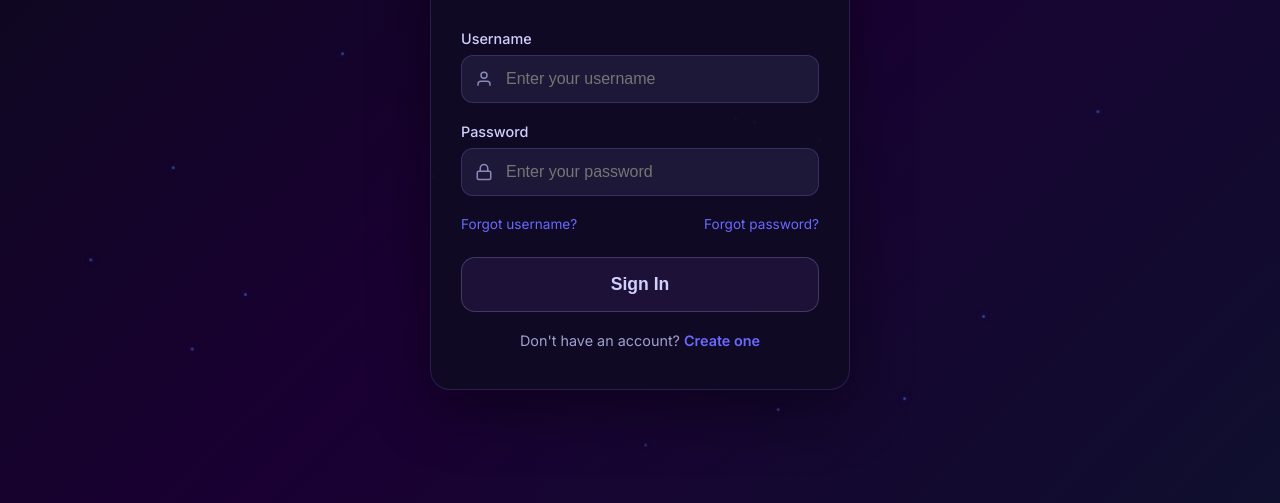
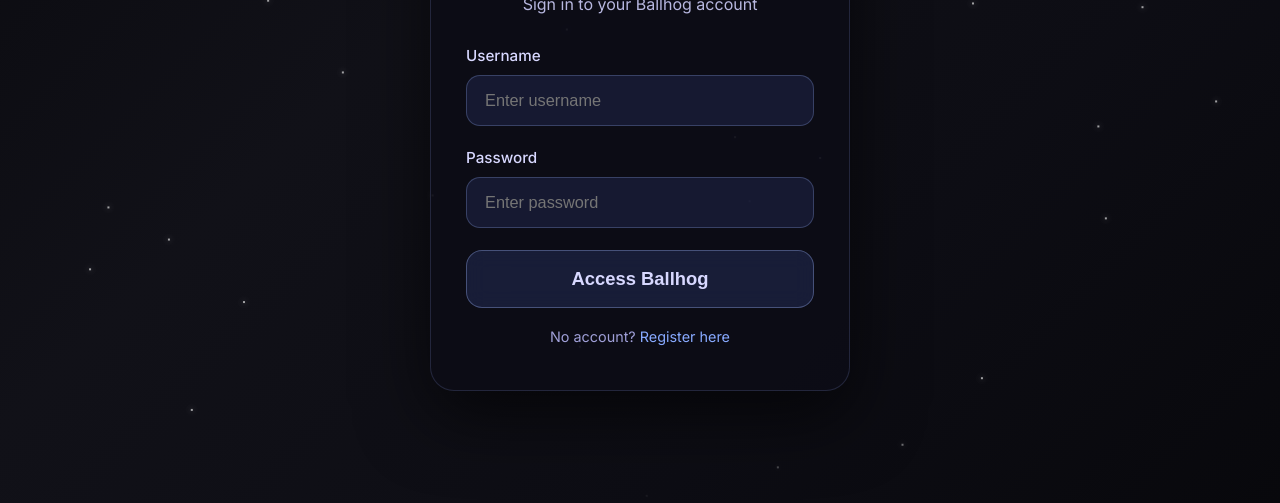
Before and after one commit to liam675/bans, a plain HTML site: page login.html in a window 1280 px wide. Shown: the part 297-800 px from the top of the page. Drawn offline with Linux system fonts and the light colour scheme.

Commit message:
Update login.html

```diff
--- a/login.html
+++ b/login.html
@@ -3,35 +3,59 @@
 <head>
     <meta charset="UTF-8">
     <meta name="viewport" content="width=device-width, initial-scale=1.0">
-    <title>Bans – Login</title>
+    <title>Ballhog - Login</title>
     <link rel="icon" href="main.ico" type="image/x-icon">
     <link href="https://fonts.googleapis.com/css2?family=Inter:wght@400;500;600;700&display=swap" rel="stylesheet">
     <style>
         *{margin:0;padding:0;box-sizing:border-box;}
-        body{font-family:'Inter',sans-serif;background:linear-gradient(135deg,#0a0a1a 0%,#1a0033 50%,#0f0f2e 100%);background-attachment:fixed;color:#e0e0ff;min-height:100vh;display:flex;align-items:center;justify-content:center;position:relative;overflow:hidden;}
+        body{
+            font-family:'Inter',sans-serif;
+            background:linear-gradient(135deg,#0a0a0f 0%,#111118 35%,#0d0d14 70%,#08080c 100%);
+            background-attachment:fixed;color:#e8e8ff;min-height:100vh;
+            display:flex;align-items:center;justify-content:center;position:relative;overflow:hidden;
+        }
         .particles{position:fixed;top:0;left:0;right:0;bottom:0;pointer-events:none;z-index:-1;overflow:hidden;}
-        .particle{position:absolute;width:3px;height:3px;background:rgba(100,140,255,.6);border-radius:50%;box-shadow:0 0 8px rgba(100,140,255,.4);animation:floatUp 18s infinite linear;opacity:0;}
-        .particle::before{content:'';position:absolute;width:100%;height:100%;background:inherit;border-radius:50%;filter:blur(3px);animation:pulse 3s infinite ease-in-out;}
-        @keyframes floatUp{0%{transform:translateY(100vh) translateX(0);opacity:0}10%{opacity:.7}90%{opacity:.7}100%{transform:translateY(-100px) translateX(var(--drift));opacity:0}}
-        @keyframes pulse{0%,100%{transform:scale(1);opacity:.6}50%{transform:scale(1.8);opacity:.3}}
-        .card{background:rgba(15,10,35,.9);border:1px solid rgba(100,80,180,.3);border-radius:20px;width:90%;max-width:420px;padding:40px 30px;text-align:center;box-shadow:0 20px 60px rgba(0,0,0,.4);}
-        .logo{width:60px;height:60px;margin:0 auto 20px;background:url('main.ico') center/cover no-repeat;border-radius:50%;}
-        .title{font-size:1.8rem;font-weight:700;margin-bottom:8px;background:linear-gradient(90deg,#6a6aff,#4a90ff);-webkit-background-clip:text;-webkit-text-fill-color:transparent;background-clip:text;}
-        .subtitle{color:#b0b0e0;margin-bottom:30px;font-size:.95rem;}
-        .form-group{margin-bottom:20px;text-align:left;}
-        .label{display:block;color:#d0d0ff;font-weight:500;margin-bottom:8px;font-size:.9rem;}
-        .input-wrap{position:relative;}
-        .input{width:100%;padding:14px 16px 14px 44px;background:rgba(40,35,70,.6);border:1px solid rgba(120,100,200,.3);border-radius:12px;color:#e0e0ff;font-size:1rem;transition:all .3s;}
-        .input:focus{outline:none;border-color:#6a6aff;box-shadow:0 0 0 3px rgba(106,106,255,.2);background:rgba(50,45,90,.7);}
-        .icon{position:absolute;left:14px;top:50%;transform:translateY(-50%);color:#8888bb;width:18px;height:18px;}
-        .forgot{display:flex;justify-content:space-between;margin:15px 0 25px;font-size:.85rem;}
-        .forgot a{color:#6a6aff;text-decoration:none;}
-        .forgot a:hover{color:#8a8aff;}
-        .btn{width:100%;padding:16px;background:rgba(50,30,80,.45);color:#d0d0ff;border:1.5px solid rgba(150,150,200,.3);border-radius:14px;font-size:1.1rem;font-weight:600;cursor:pointer;transition:all .4s;display:flex;align-items:center;justify-content:center;gap:10px;margin-bottom:20px;backdrop-filter:blur(8px);}
-        .btn:hover{background:rgba(70,50,110,.6);border-color:#8a6aff;transform:translateY(-2px);box-shadow:0 10px 25px rgba(106,106,255,.3);color:#fff;}
-        .footer{color:#a0a0d0;font-size:.9rem;}
-        .footer a{color:#6a6aff;font-weight:600;text-decoration:none;}
-        .footer a:hover{color:#8a8aff;}
+        .particle{
+            position:absolute;width:2px;height:2px;background:#ffffff;
+            border-radius:50%;box-shadow:0 0 8px rgba(255,255,255,0.6);
+            animation:floatUp 18s infinite linear;opacity:0;
+        }
+        .particle::before{content:'';position:absolute;width:100%;height:100%;background:inherit;border-radius:50%;filter:blur(3px);animation:pulse 2.5s infinite ease-in-out;}
+        @keyframes floatUp{0%{transform:translateY(100vh) translateX(0);opacity:0}10%{opacity:0.8}90%{opacity:0.8}100%{transform:translateY(-100px) translateX(var(--drift));opacity:0}}
+        @keyframes pulse{0%,100%{transform:scale(1);opacity:0.7}50%{transform:scale(1.8);opacity:0.3}}
+        .card{
+            background:rgba(12,12,22,0.92);border:1px solid rgba(90,100,150,0.3);
+            border-radius:24px;width:90%;max-width:420px;padding:45px 35px;
+            text-align:center;box-shadow:0 25px 70px rgba(0,0,0,0.6);position:relative;
+        }
+        .logo{width:65px;height:65px;margin:0 auto 22px;background:url('main.ico') center/cover;border-radius:50%;}
+        .title{font-size:1.9rem;font-weight:700;margin-bottom:10px;
+            background:linear-gradient(90deg,#88aaff,#aaccff);-webkit-background-clip:text;
+            -webkit-text-fill-color:transparent;background-clip:text;}
+        .subtitle{color:#b8b8e0;margin-bottom:32px;font-size:1rem;}
+        .form-group{margin-bottom:22px;text-align:left;}
+        .label{display:block;color:#d8d8ff;font-weight:500;margin-bottom:10px;font-size:0.95rem;}
+        .input{
+            width:100%;padding:15px 18px;background:rgba(30,35,65,0.65);
+            border:1px solid rgba(120,140,200,0.35);border-radius:14px;color:#e8e8ff;
+            font-size:1.02rem;transition:all .3s;
+        }
+        .input:focus{outline:none;border-color:#88aaff;box-shadow:0 0 0 4px rgba(136,170,255,0.25);background:rgba(40,50,90,0.75);}
+        .btn{
+            width:100%;padding:17px;background:rgba(35,45,85,0.55);color:#d8d8ff;
+            border:1.5px solid rgba(140,160,220,0.4);border-radius:16px;
+            font-size:1.15rem;font-weight:600;cursor:pointer;transition:all .4s;
+            display:flex;align-items:center;justify-content:center;gap:10px;margin-top:12px;
+            backdrop-filter:blur(10px);
+        }
+        .btn:hover{
+            background:rgba(55,70,120,0.8);border-color:#88aaff;
+            transform:translateY(-3px);box-shadow:0 12px 30px rgba(136,170,255,0.35);color:#fff;
+        }
+        .msg{margin:16px 0;padding:12px;border-radius:12px;font-size:0.95rem;opacity:0;transition:opacity .3s;}
+        .msg.show{opacity:1;}
+        .error{background:rgba(255,80,80,0.2);color:#ff6b6b;border:1px solid rgba(255,80,80,0.3);}
+        .success{background:rgba(80,255,80,0.2);color:#90ff90;border:1px solid rgba(80,255,80,0.3);}
     </style>
 </head>
 <body>
@@ -40,34 +64,65 @@
     <div class="card">
         <div class="logo"></div>
         <h2 class="title">Welcome Back</h2>
-        <p class="subtitle">Sign in to your Bans account</p>
-        <form>
+        <p class="subtitle">Sign in to your Ballhog account</p>
+        <div id="message"></div>
+        <form id="login-form">
             <div class="form-group">
                 <label class="label">Username</label>
-                <div class="input-wrap">
-                    <svg class="icon" viewBox="0 0 24 24" fill="none" stroke="currentColor" stroke-width="2"><path d="M20 21v-2a4 4 0 0 0-4-4H8a4 4 0 0 0-4 4v2"/><circle cx="12" cy="7" r="4"/></svg>
-                    <input type="text" class="input" placeholder="Enter your username">
-                </div>
+                <input type="text" id="username" class="input" placeholder="Enter username" required>
             </div>
             <div class="form-group">
                 <label class="label">Password</label>
-                <div class="input-wrap">
-                    <svg class="icon" viewBox="0 0 24 24" fill="none" stroke="currentColor" stroke-width="2"><rect x="3" y="11" width="18" height="11" rx="2" ry="2"/><path d="M7 11V7a5 5 0 0 1 10 0v4"/></svg>
-                    <input type="password" class="input" placeholder="Enter your password">
-                </div>
+                <input type="password" id="password" class="input" placeholder="Enter password" required>
             </div>
-            <div class="forgot"><a href="#">Forgot username?</a><a href="#">Forgot password?</a></div>
-            <button type="submit" class="btn">Sign In</button>
+            <button type="submit" class="btn">Access Ballhog</button>
         </form>
-        <div class="footer">Don't have an account? <a href="register.html">Create one</a></div>
+        <p style="margin-top:20px;font-size:0.9rem;color:#a0a0d8;">
+            No account? <a href="register.html" style="color:#88aaff;text-decoration:none;">Register here</a>
+        </p>
     </div>
 
     <script>
-        const pc=document.getElementById('particles'),cnt=35;
+        const ACCOUNTS_URL = 'https://raw.githubusercontent.com/liam675/keys.json/refs/heads/main/accounts';
+        document.getElementById('login-form').onsubmit = async e => {
+            e.preventDefault();
+            const username = document.getElementById('username').value.trim();
+            const password = document.getElementById('password').value;
+            const msgDiv = document.getElementById('message');
+            if (!username || !password) return showMsg('error', 'Enter both fields');
+
+            try {
+                const r = await fetch(ACCOUNTS_URL);
+                if (!r.ok) throw new Error('Failed to fetch accounts');
+                const accounts = await r.json();
+                if (accounts[username] && accounts[username].password === password) {
+                    localStorage.setItem('ballhog_user', JSON.stringify({
+                        username,
+                        ...accounts[username],
+                        loginTime: new Date().toLocaleString()
+                    }));
+                    showMsg('success', 'Logged in! Redirecting...');
+                    setTimeout(() => window.location.href = 'dashboard.html', 1000);
+                } else {
+                    showMsg('error', 'Invalid username or password');
+                }
+            } catch (err) {
+                showMsg('error', err.message || 'Connection failed');
+            }
+        };
+
+        function showMsg(type, txt) {
+            const msgDiv = document.getElementById('message');
+            msgDiv.innerHTML = `<div class="msg ${type} show">${txt}</div>`;
+            setTimeout(() => msgDiv.innerHTML = '', 4000);
+        }
+
+        // Particles
+        const pc=document.getElementById('particles'),cnt=45;
         for(let i=0;i<cnt;i++)create();
         function create(){
             const p=document.createElement('div');p.className='particle';
-            const x=Math.random()*innerWidth,d=(Math.random()-.5)*200,del=Math.random()*18,dur=15+Math.random()*10;
+            const x=Math.random()*innerWidth,d=(Math.random()-.5)*220,del=Math.random()*18,dur=16+Math.random()*10;
             p.style.left=x+'px';p.style.setProperty('--drift',d+'px');
             p.style.animationDelay='-'+del+'s';p.style.animationDuration=dur+'s';
             pc.appendChild(p);
```
